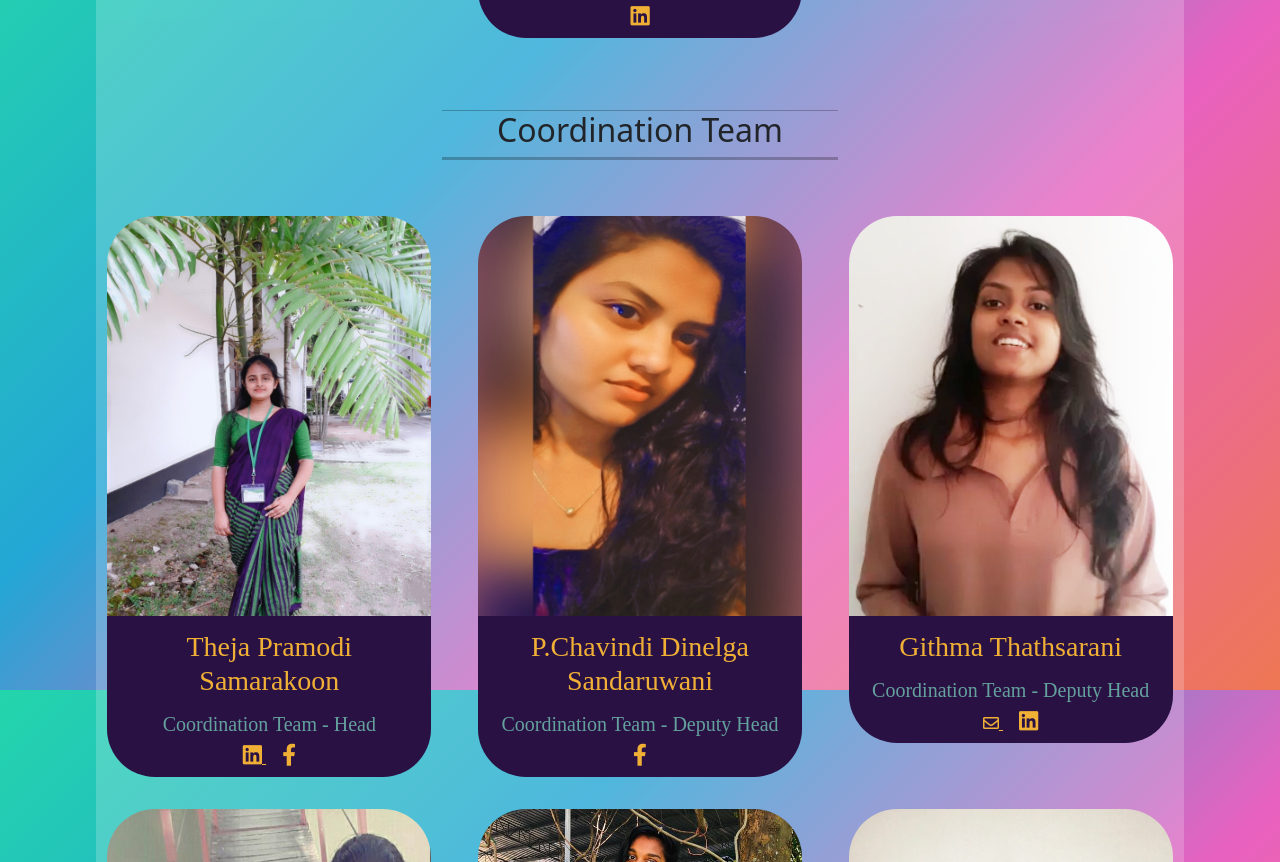
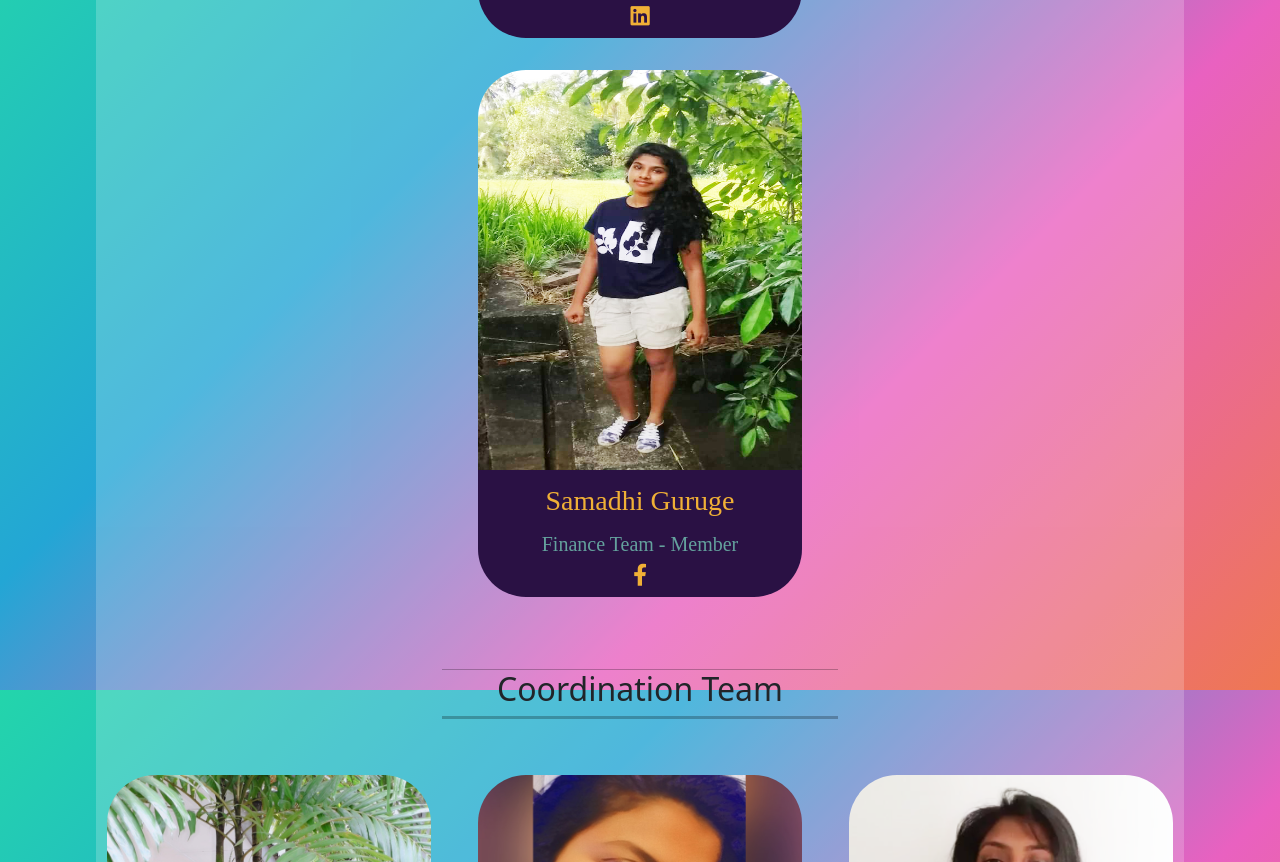
Before and after one commit to InspiHER/inspiher, a plain HTML site: page index.html in a window 1280 px wide. Shown: the part 8110-8972 px from the top of the page. Drawn offline with nearby package versions, Linux system fonts and the light colour scheme; a web font is replaced by a local one.

Commit message:
Updated team members

```diff
--- a/index.html
+++ b/index.html
@@ -177,7 +177,7 @@
                     <li class="nav-item dropdown">
                         <a class="nav-link dropdown-toggle" href="#" id="navbarDropdown" role="button" data-bs-toggle="dropdown" aria-expanded="false">Contact Us <i class="fas fa-address-book text-primary"></i></a>
                         <ul class="dropdown-menu" aria-labelledby="navbarDropdown">
-                            <li><a class="dropdown-item" href="#"><i class="fas fa-users text-warning"></i> Staff</a></li>
+                            <li><a class="dropdown-item" href="#"><i class="fas fa-users text-warning"></i> STAFF</a></li>
                             <li><a class="dropdown-item" href="#"><i class="fab fa-github text-success"></i> Git Repo </a></li>
                         </ul>
                     </li>
@@ -777,6 +777,26 @@ document.querySelectorAll('.dropdown-toggle').forEach(item => {
 							</div>
 						</div>
 						</div>
+
+						<div class="col-xl-4">
+							<div class="team-card">
+								<div class="team-image">
+									<img class="team-image img-fluid" src="assets\img\FB_IMG_1620550072227 - 21UG0015 Samadhi Sandeepani.jpg">
+								</div>
+								<div class="team-textbox">
+									<h3 class="team-name nexa orange">Samadhi Guruge</h3>
+									<h5 class="nexa blue">Finance Team - Member</h5>
+									<div class="team-social accessible">
+										<a class="social-button orange-hover" href="https://www.facebook.com/sheki.thrishakya.3">
+											<i class="fab fa-facebook-f"></i>
+										</a>
+									</div>
+								</div>
+							</div>
+						</div>
+						</div>
+
+
 						<div class="team-code">
 							<hr style="color: black; margin: 0 auto; width: 40%; height: 1px;">
 							<h2>Coordination Team</h2>
```
